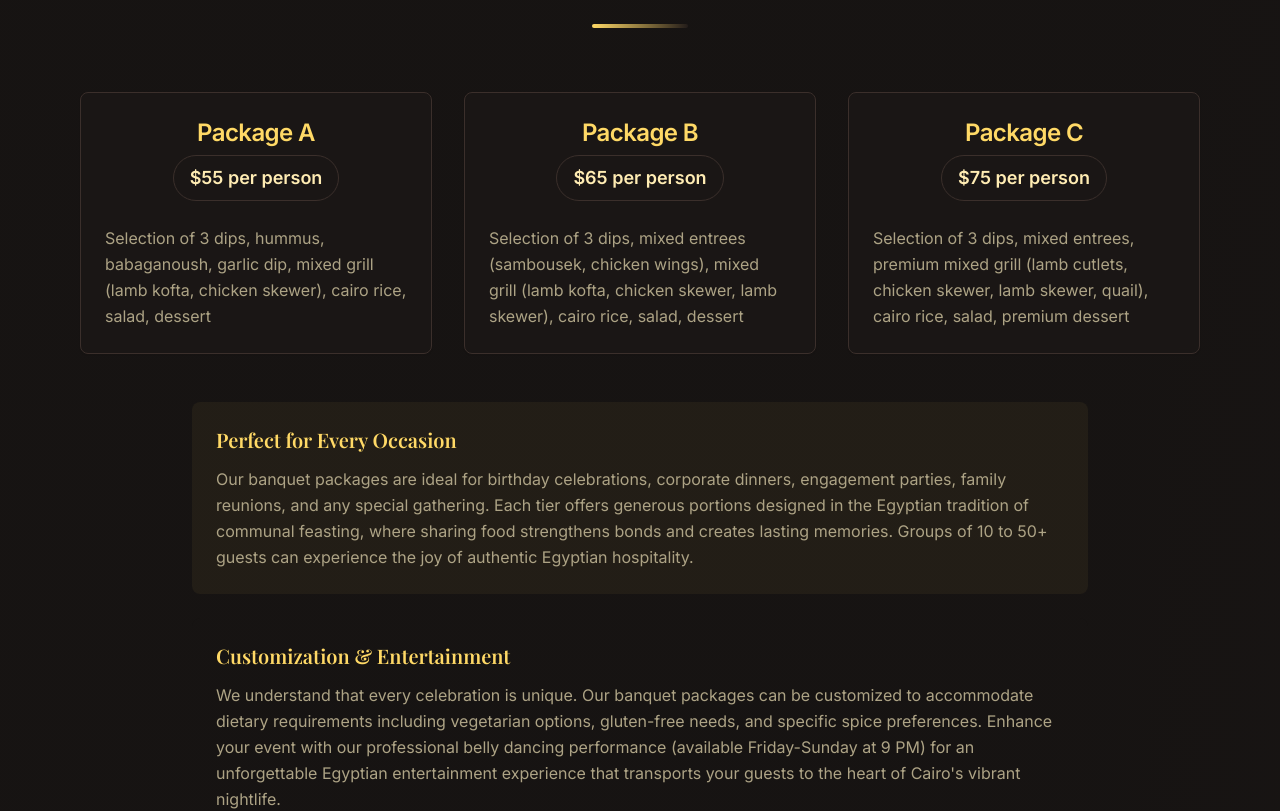
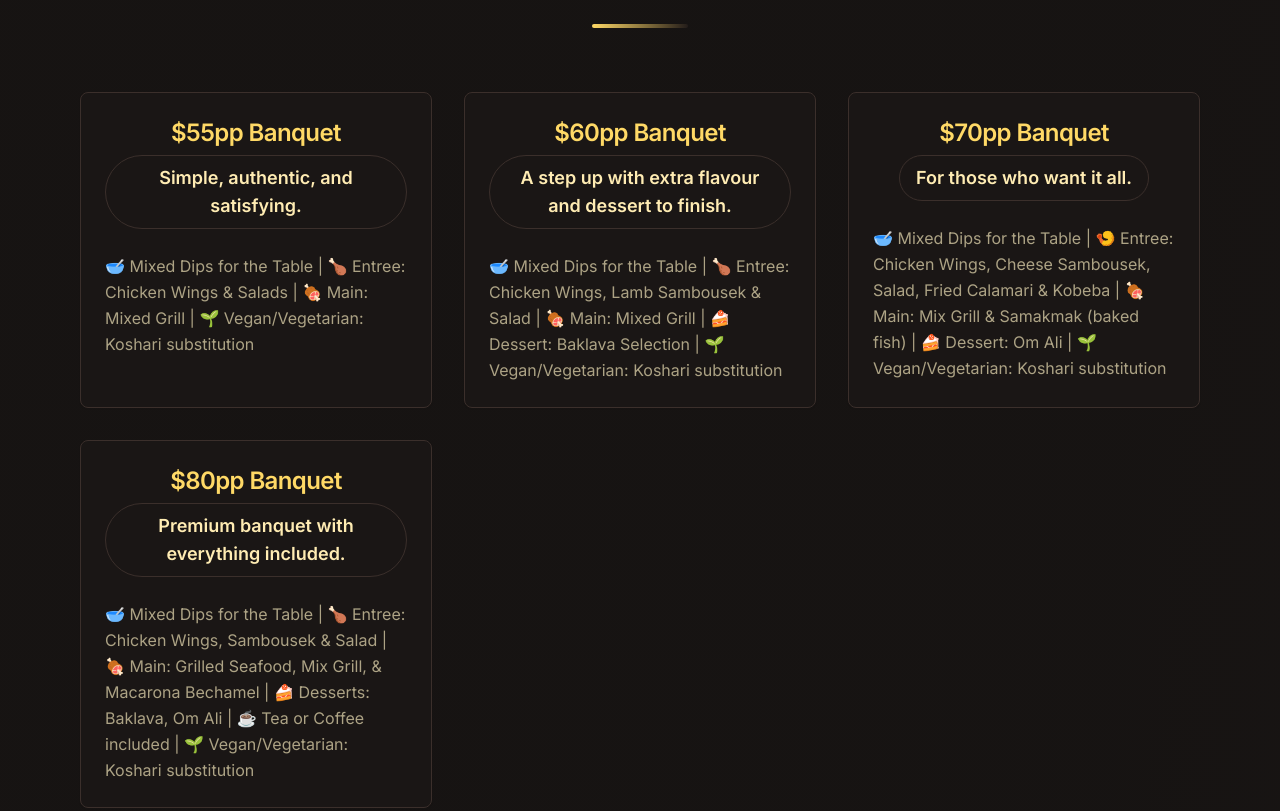
Before and after one commit to michaelyoussef396/cairo-clone-exact, a React (Vite) app: page /menu in a window 1280 px wide. Shown: the part 1884-2695 px from the top of the page. Built offline with nearby package versions, Linux system fonts and the light colour scheme; no server answers; the HTML template or start-up script is replaced by a standard one.

Commit message:
Fix banquet packages on menu and function room pages

```diff
--- a/src/pages/FunctionRoom.tsx
+++ b/src/pages/FunctionRoom.tsx
@@ -20,30 +20,42 @@ const FunctionRoom = () => {
       items: [
         "🥣 Mixed Dips for the Table",
         "🍗 Entree: Chicken Wings & Salads",
-        "🥘 Main: Choice of Tagen Lamb Roz Moammar or Molokhia with Chicken",
-        "🍰 Dessert: Traditional Baklava"
+        "🍖 Main: Mixed Grill",
+        "🌱 Vegan/Vegetarian: Koshari substitution"
       ]
     },
     {
-      price: "$65pp",
-      title: "A complete culinary journey.",
+      price: "$60pp",
+      title: "A step up with extra flavour and dessert to finish.",
       items: [
-        "🥣 Mixed Dips & Bread Selection",
-        "🍤 Entree: Grilled Prawns & Mixed Salads",
-        "🥘 Main: Lamb Shank Fattah or Chicken Shish Kebab with Rice",
-        "🍰 Dessert: Assorted Middle Eastern Sweets",
-        "☕ Arabic Coffee & Tea"
+        "🥣 Mixed Dips for the Table",
+        "🍗 Entree: Chicken Wings, Lamb Sambousek & Salad",
+        "🍖 Main: Mixed Grill",
+        "🍰 Dessert: Baklava Selection",
+        "🌱 Vegan/Vegetarian: Koshari substitution"
       ]
     },
     {
-      price: "$75pp",
-      title: "The ultimate Egyptian feast.",
+      price: "$70pp",
+      title: "For those who want it all.",
       items: [
-        "🥣 Premium Mezze Platter",
-        "🦐 Entree: Seafood Selection & Gourmet Salads",
-        "🥩 Main: Mixed Grill (Lamb, Chicken, Kofta) with Traditional Sides",
-        "🍰 Dessert: Premium Dessert Selection",
-        "🍷 Welcome Drink & Arabic Coffee Service"
+        "🥣 Mixed Dips for the Table",
+        "🍤 Entree: Chicken Wings, Cheese Sambousek, Salad, Fried Calamari & Kobeba",
+        "🍖 Main: Mix Grill & Samakmak (baked fish)",
+        "🍰 Dessert: Om Ali",
+        "🌱 Vegan/Vegetarian: Koshari substitution"
+      ]
+    },
+    {
+      price: "$80pp",
+      title: "Premium banquet with everything included.",
+      items: [
+        "🥣 Mixed Dips for the Table",
+        "🍗 Entree: Chicken Wings, Sambousek & Salad",
+        "🍖 Main: Grilled Seafood, Mix Grill, & Macarona Bechamel",
+        "🍰 Desserts: Baklava, Om Ali",
+        "☕ Tea or Coffee included",
+        "🌱 Vegan/Vegetarian: Koshari substitution"
       ]
     }
   ];
@@ -195,7 +207,7 @@ const FunctionRoom = () => {
             </p>
           </div>
 
-          <div className="grid md:grid-cols-3 gap-8">
+          <div className="grid md:grid-cols-2 lg:grid-cols-4 gap-8">
             {banquetPackages.map((pkg, index) => (
               <div key={index} className="testimonial-card p-6 h-full">
                 <div className="text-center mb-6">
--- a/src/pages/NewMenu.tsx
+++ b/src/pages/NewMenu.tsx
@@ -59,19 +59,24 @@ const NewMenu = () => {
 
   const banquetOptions = [
     {
-      title: "Package A",
-      price: "$55 per person",
-      description: "Selection of 3 dips, hummus, babaganoush, garlic dip, mixed grill (lamb kofta, chicken skewer), cairo rice, salad, dessert"
+      title: "$55pp Banquet",
+      price: "Simple, authentic, and satisfying.",
+      description: "🥣 Mixed Dips for the Table | 🍗 Entree: Chicken Wings & Salads | 🍖 Main: Mixed Grill | 🌱 Vegan/Vegetarian: Koshari substitution"
     },
     {
-      title: "Package B",
-      price: "$65 per person",
-      description: "Selection of 3 dips, mixed entrees (sambousek, chicken wings), mixed grill (lamb kofta, chicken skewer, lamb skewer), cairo rice, salad, dessert"
+      title: "$60pp Banquet",
+      price: "A step up with extra flavour and dessert to finish.",
+      description: "🥣 Mixed Dips for the Table | 🍗 Entree: Chicken Wings, Lamb Sambousek & Salad | 🍖 Main: Mixed Grill | 🍰 Dessert: Baklava Selection | 🌱 Vegan/Vegetarian: Koshari substitution"
     },
     {
-      title: "Package C",
-      price: "$75 per person",
-      description: "Selection of 3 dips, mixed entrees, premium mixed grill (lamb cutlets, chicken skewer, lamb skewer, quail), cairo rice, salad, premium dessert"
+      title: "$70pp Banquet",
+      price: "For those who want it all.",
+      description: "🥣 Mixed Dips for the Table | 🍤 Entree: Chicken Wings, Cheese Sambousek, Salad, Fried Calamari & Kobeba | 🍖 Main: Mix Grill & Samakmak (baked fish) | 🍰 Dessert: Om Ali | 🌱 Vegan/Vegetarian: Koshari substitution"
+    },
+    {
+      title: "$80pp Banquet",
+      price: "Premium banquet with everything included.",
+      description: "🥣 Mixed Dips for the Table | 🍗 Entree: Chicken Wings, Sambousek & Salad | 🍖 Main: Grilled Seafood, Mix Grill, & Macarona Bechamel | 🍰 Desserts: Baklava, Om Ali | ☕ Tea or Coffee included | 🌱 Vegan/Vegetarian: Koshari substitution"
     }
   ];
 
```
